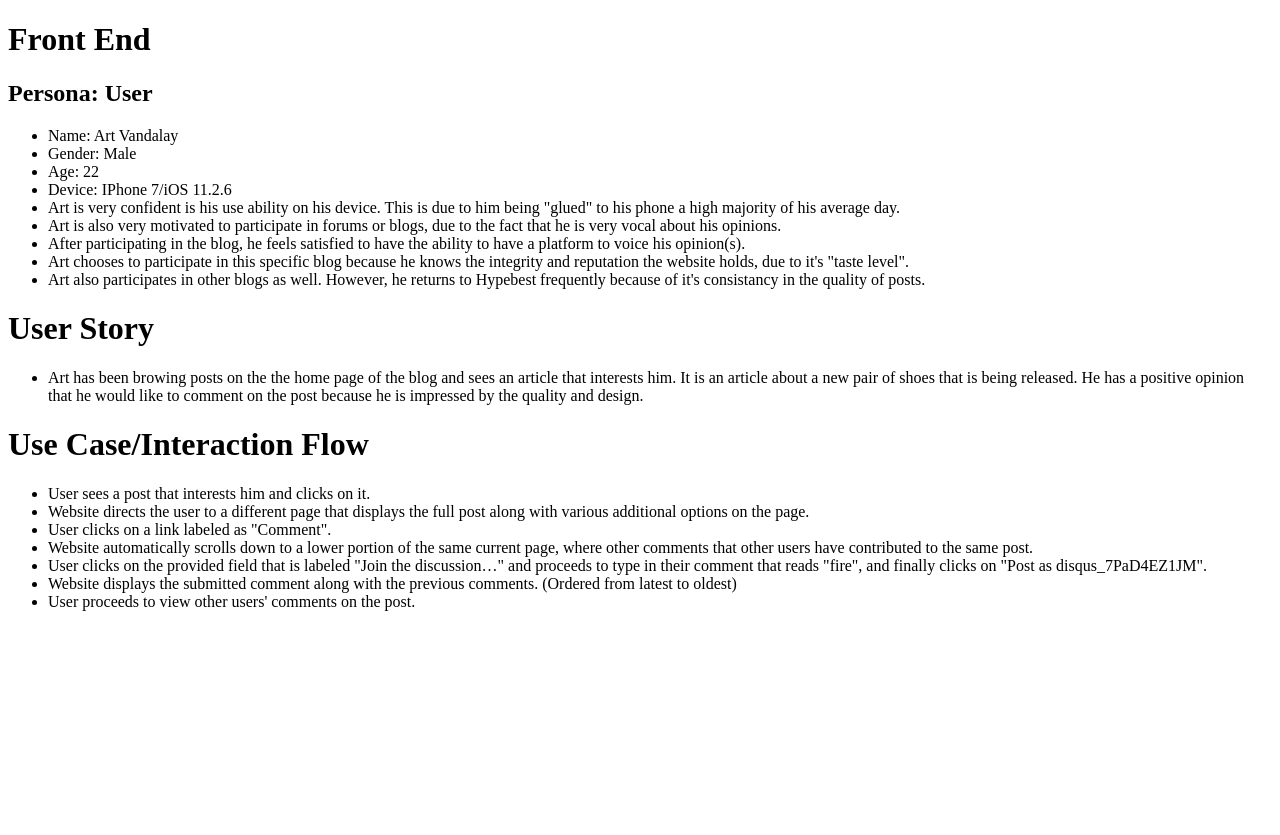
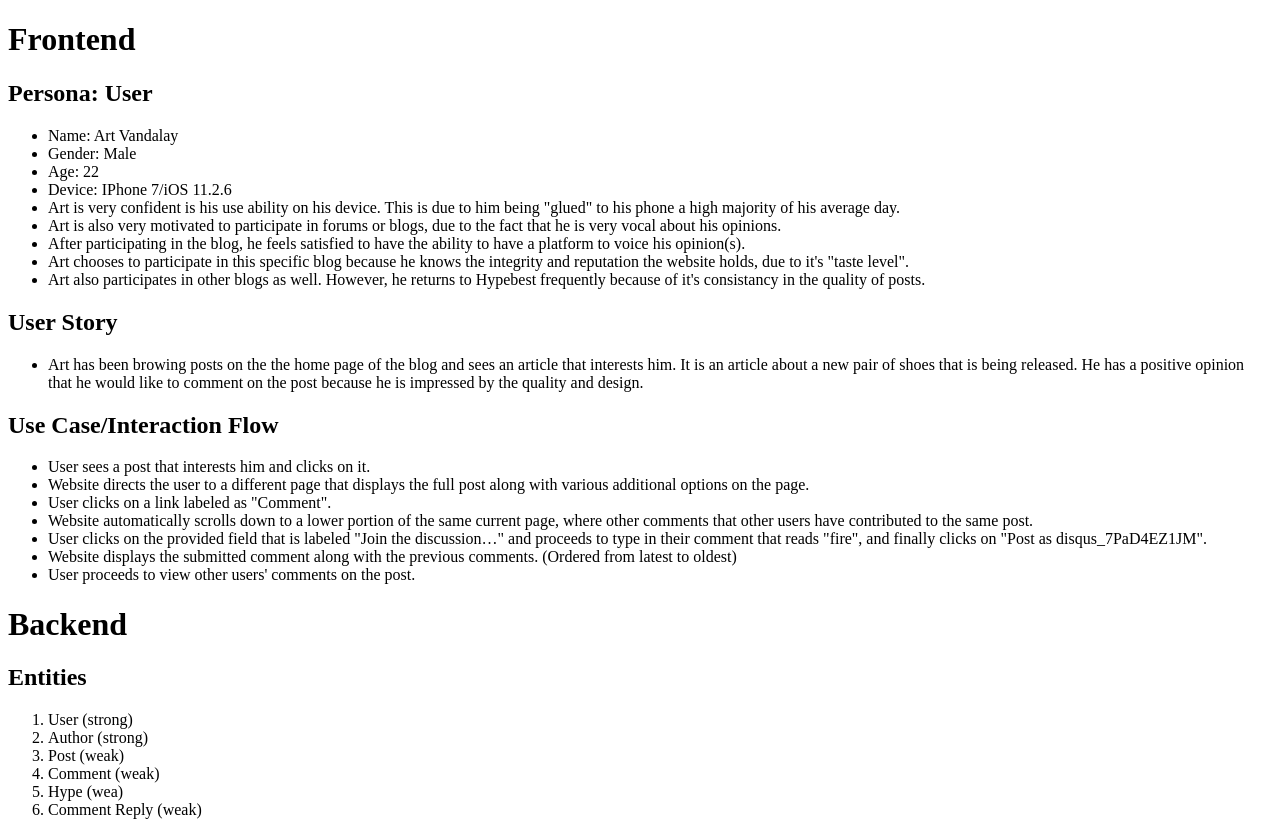
Before and after one commit to G-Cordova/data-design, a PHP site: page / in a window 1280 px wide. Before the commit the page ends 611 px from the top, so only its background shows below. Run offline with PHP 8.4, Linux system fonts and the light colour scheme.

Commit message:
added  backend, list of entities

```diff
--- a/index.php
+++ b/index.php
@@ -4,7 +4,7 @@
 		<title>datadesign</title>
 	</head>
 	<body>
-		<h1>Front End</h1>
+		<h1>Frontend</h1>
 		<div>
 			<h2>Persona: User</h2>
 			<ul>
@@ -20,13 +20,13 @@
 			</ul>
 		</div>
 		<div>
-			<h1>User Story</h1>
+			<h2>User Story</h2>
 			<ul>
 				<li>Art has been browing posts on the the home page of the blog and sees an article that interests him. It is an article about a new pair of shoes that is being released. He has a positive opinion that he would like to comment on the post because he is impressed by the quality and design.</li>
 			</ul>
 		</div>
 		<div>
-			<h1>Use Case/Interaction Flow</h1>
+			<h2>Use Case/Interaction Flow</h2>
 			<ul>
 				<li>User sees a post that interests him and clicks on it.</li>
 				<li>Website directs the user to a different page that displays the full post along with various additional options on the page.</li>
@@ -38,4 +38,17 @@
 			</ul>
 		</div>
 	</body>
+	<body>
+			<h1>Backend</h1>
+			<div>
+				<h2>Entities</h2>
+				<ol>
+					<li>User (strong)</li>
+					<li>Author (strong)</li>
+					<li>Post (weak)</li>
+					<li>Comment (weak)</li>
+					<li>Hype (wea)</li>
+					<li>Comment Reply (weak)</li>
+				</ol>
+			</div>
 </html>
```
